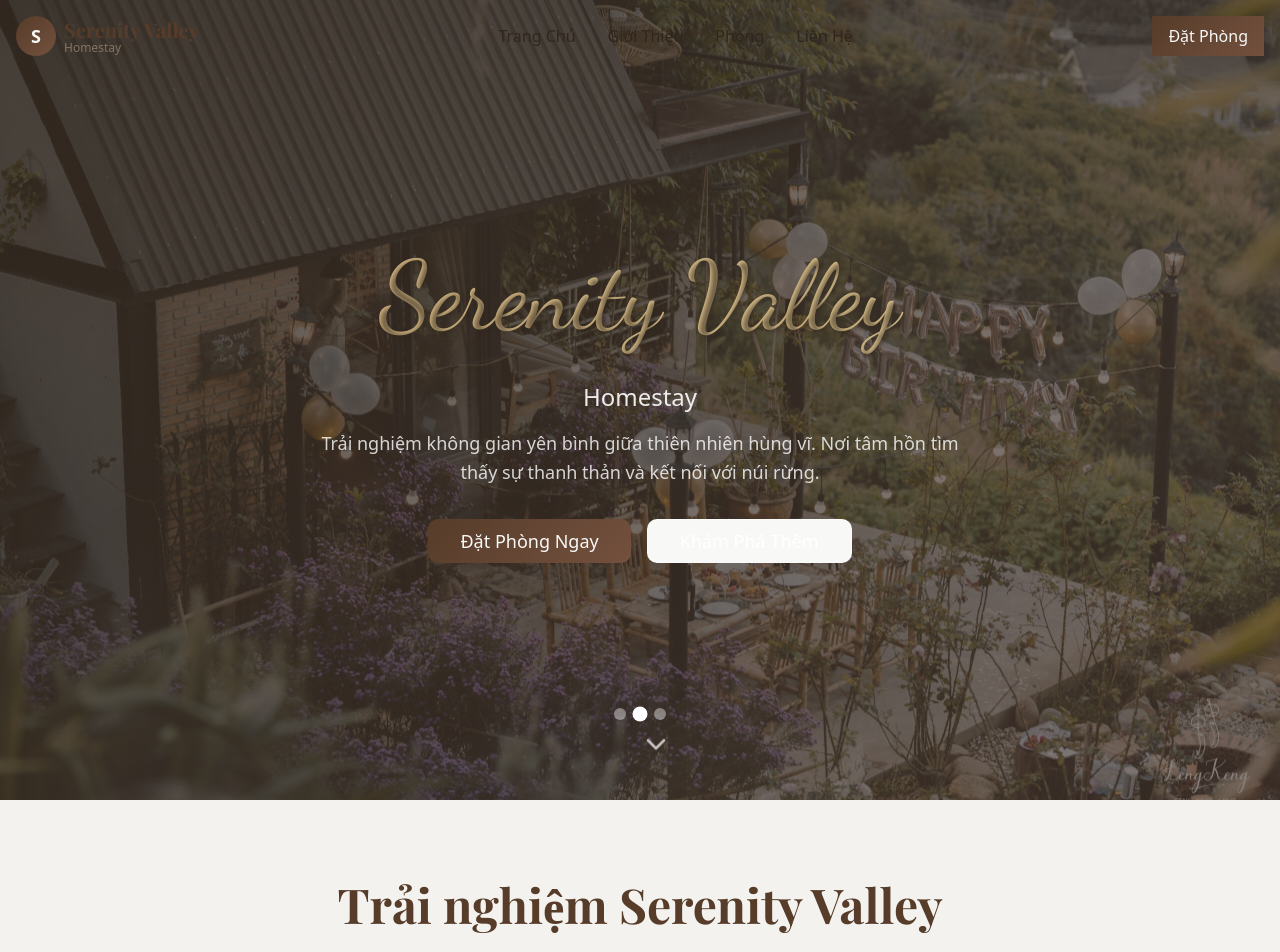
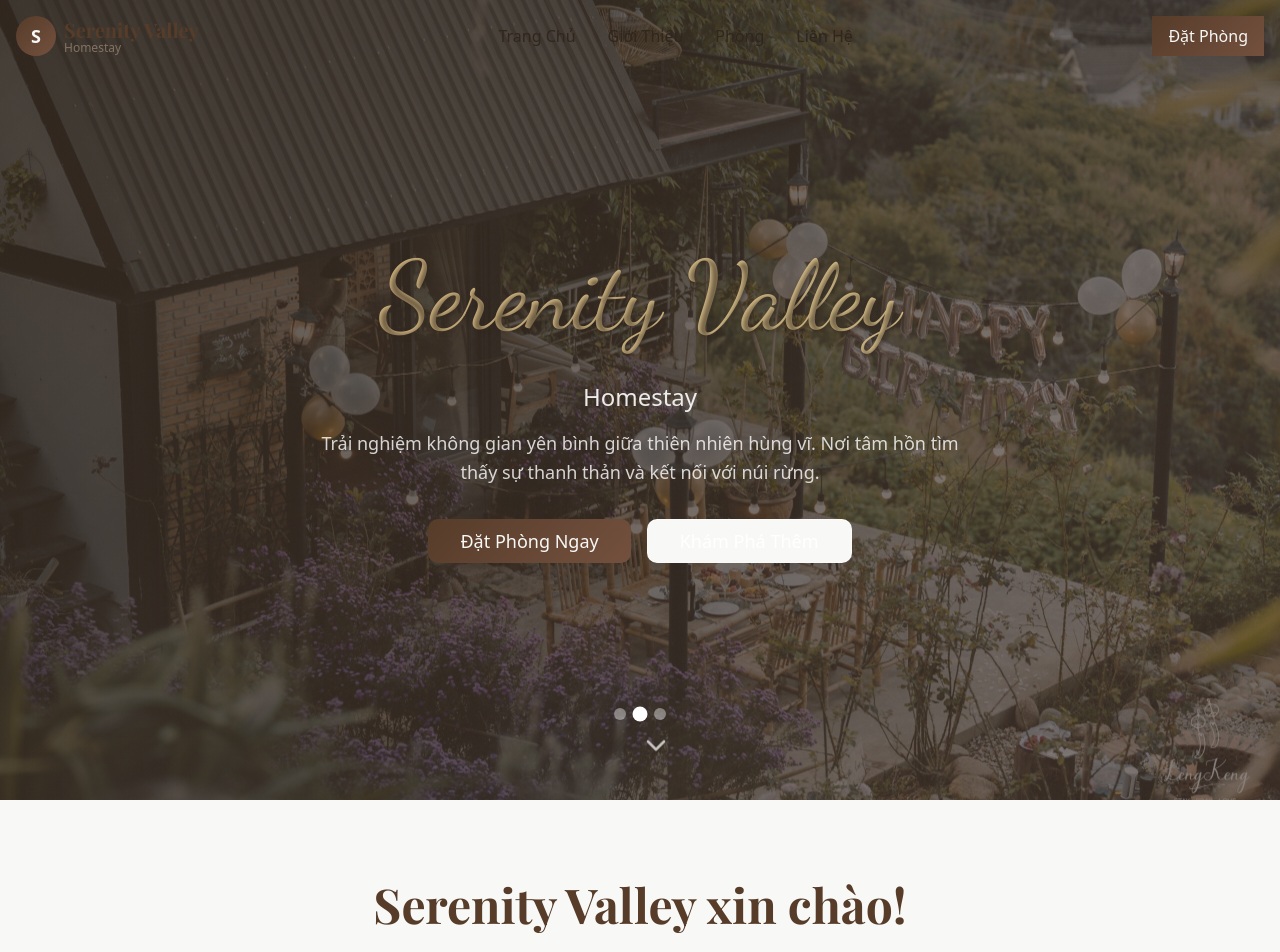
Before and after one commit to hoanghai1010/homestay-dalat, a React (Vite) app: page / in a window 1280 px wide. Shown: the top 952 px of the page. Built offline with nearby package versions, Linux system fonts and the light colour scheme; a web font is replaced by a local one.

Commit message:
fix: index.tsx

```diff
--- a/src/pages/Index.tsx
+++ b/src/pages/Index.tsx
@@ -1,5 +1,6 @@
 import Header from '@/components/Header';
 import Hero from '@/components/Hero';
+import Welcome from '@/components/Welcome';
 import About from '@/components/About';
 import Rooms from '@/components/Rooms';
 import BookingForm from '@/components/BookingForm';
@@ -10,8 +11,9 @@ const Index = () => {
     <div className="min-h-screen">
       <Header />
       <Hero />
+      <Welcome />
+      <Rooms />
       <About />
-      <Rooms />
       <BookingForm />
       <Contact />
     </div>
```
